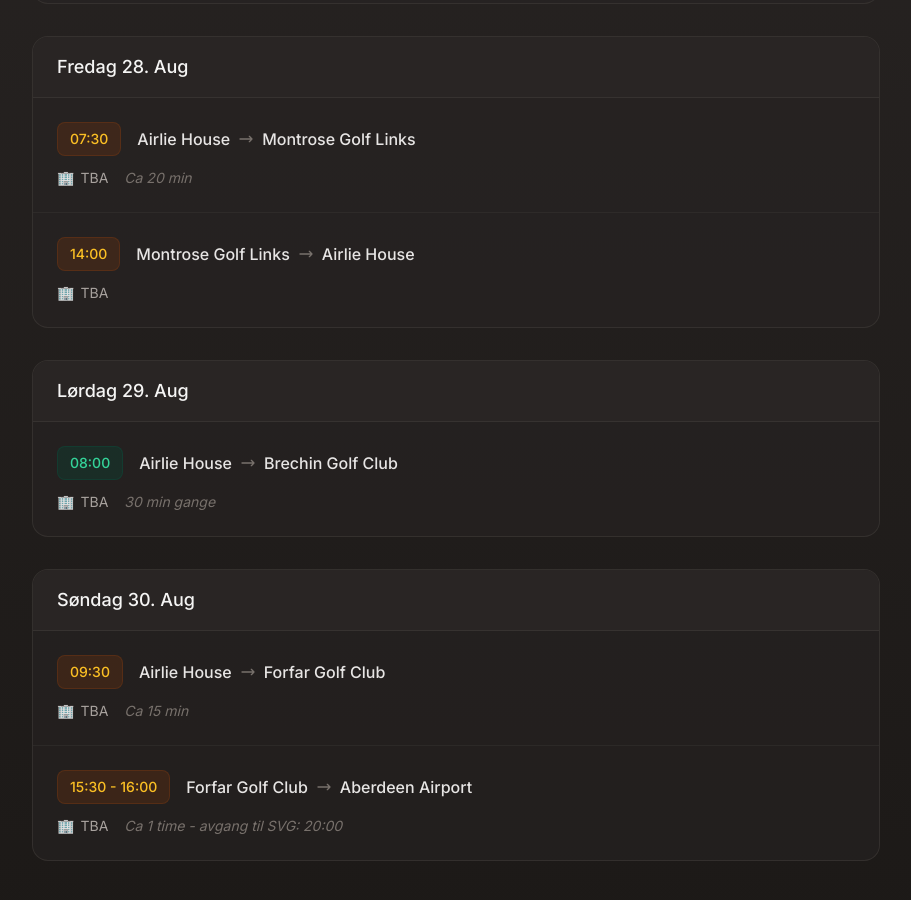
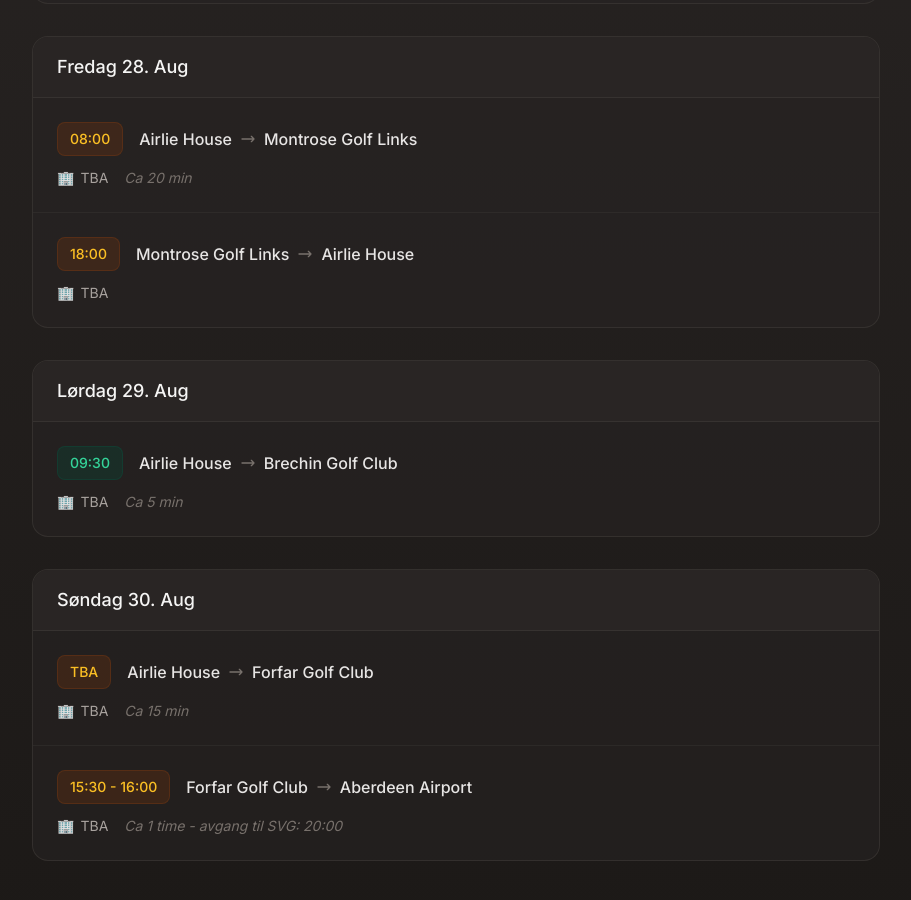
Before and after one commit to dj1p/Skottland2026, a React (Vite) app: page / in a window 1280 px wide. Shown: the part 8301-9201 px from the top of the page, without its empty margins (184-1095 px from the left). Built offline with nearby package versions, Linux system fonts and the light colour scheme.

Commit message:
Update trip2026.ts

```diff
--- a/src/data/trip2026.ts
+++ b/src/data/trip2026.ts
@@ -253,7 +253,7 @@
     },
     {
       date: '28',
-      time: '07:30',
+      time: '08:00',
       from: 'Airlie House',
       to: 'Montrose Golf Links',
       provider: 'TBA',
@@ -262,7 +262,7 @@
     },
     {
       date: '28',
-      time: '14:00',
+      time: '18:00',
       from: 'Montrose Golf Links',
       to: 'Airlie House',
       provider: 'TBA',
@@ -270,16 +270,16 @@
     },
     {
       date: '29',
-      time: '08:00',
+      time: '09:30',
       from: 'Airlie House',
       to: 'Brechin Golf Club',
       provider: 'TBA',
-      notes: '30 min gange',
+      notes: 'Ca 5 min',
       confirmed: true,
     },
     {
       date: '30',
-      time: '09:30',
+      time: 'TBA',
       from: 'Airlie House',
       to: 'Forfar Golf Club',
       provider: 'TBA',
```
